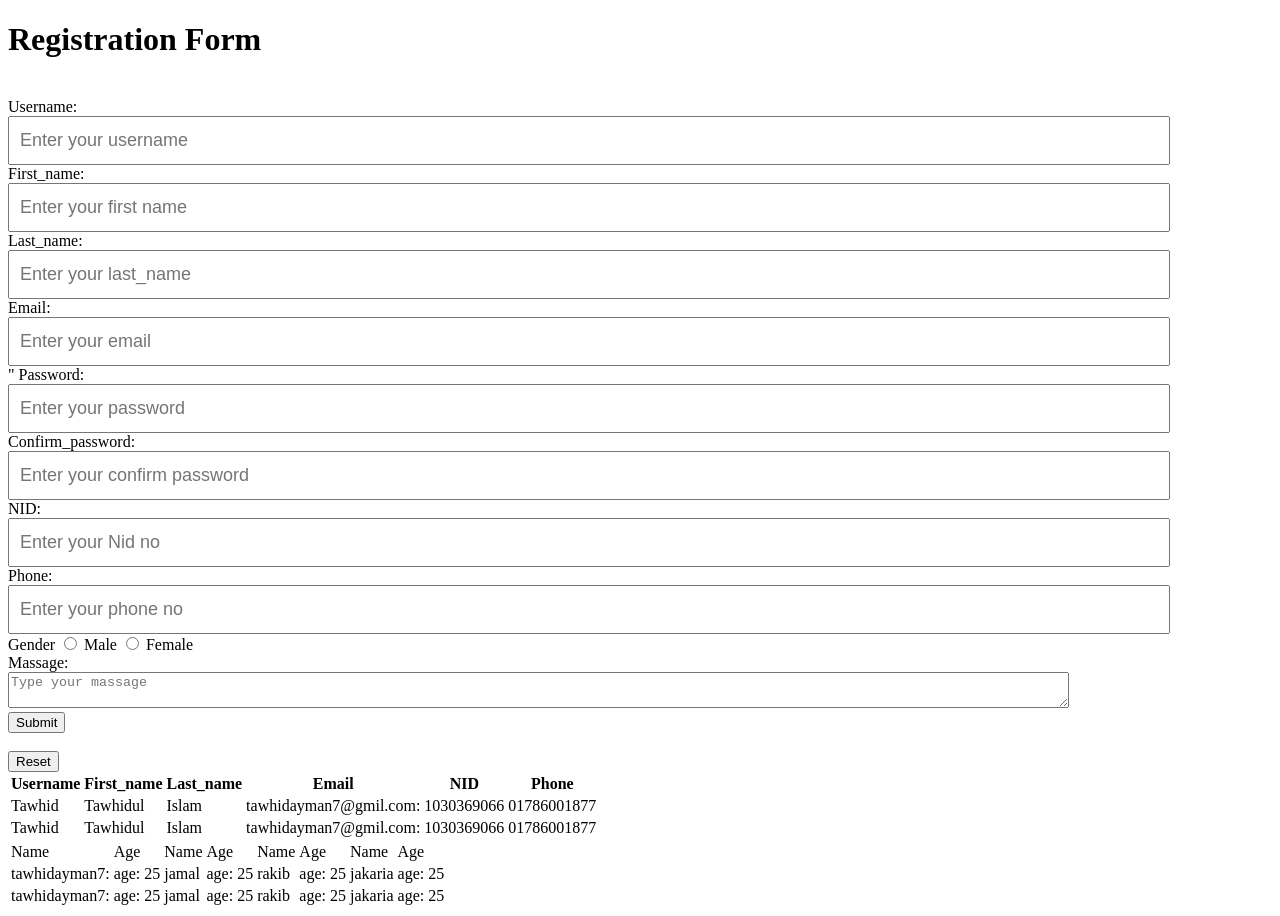
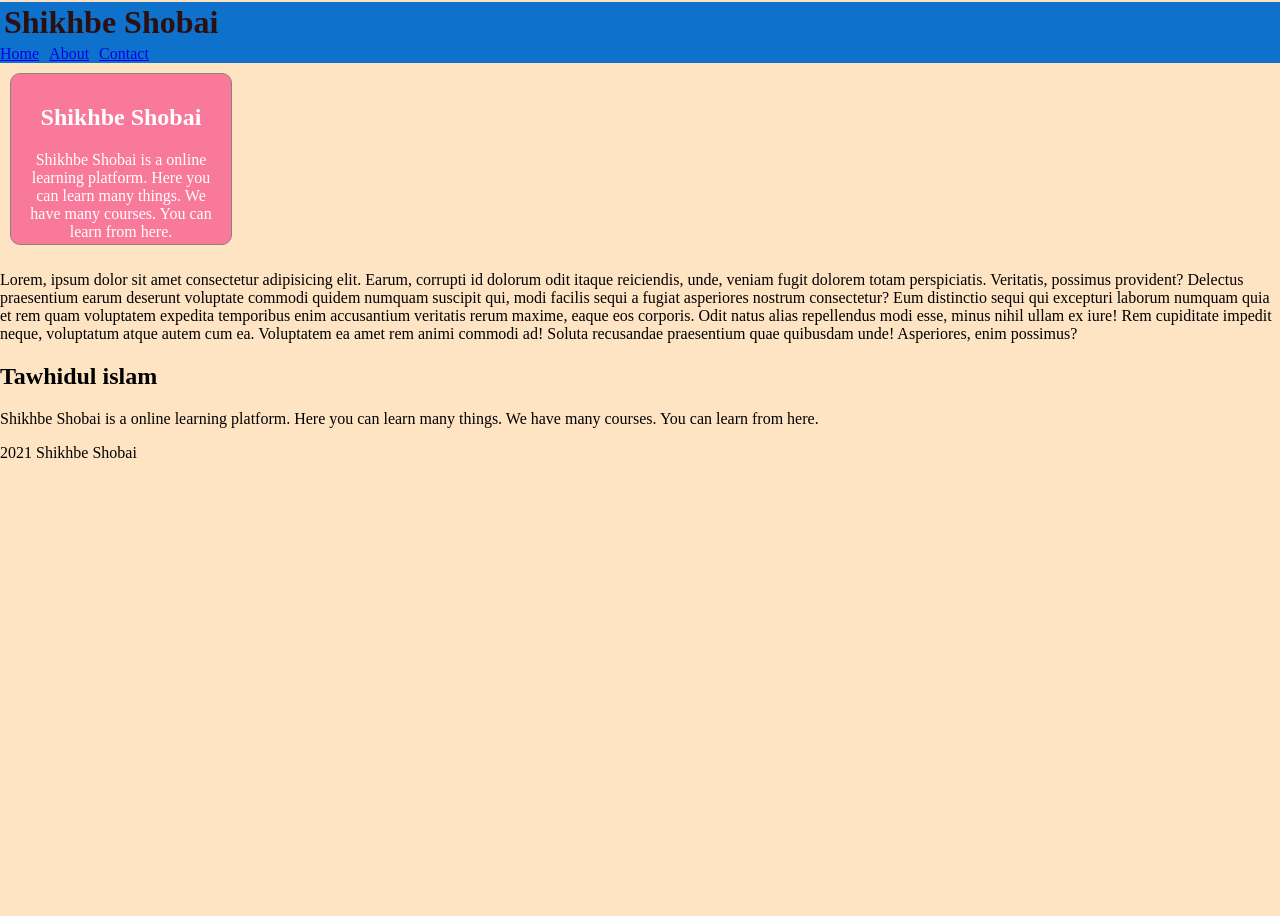
Before and after one commit to tawhidul-islam7/from_repo-1, a plain HTML site: page index.html in a window 1280 px wide. After the commit the page ends 800 px from the top, so only its background shows below. Drawn offline with Linux system fonts and the light colour scheme.

Commit message:
Add files via upload

```diff
--- /dev/null
+++ b/class.css
@@ -0,0 +1,29 @@
+
+body {
+    background-color: bisque;
+    margin: 0;
+
+}
+
+
+
+header {
+	background-color: #0e72cc
+}
+header h1{
+    margin: 2px;
+    padding: 2px;
+    color: rgb(45, 15, 15);
+}
+.box {
+    height: 150px;
+    width: 200px;
+    background-color: #f9799a; ;
+    color: #fff;
+    margin: 10px;
+    padding: 10px;
+    border: 1px solid rgb(139, 130, 130);
+    border-radius: 10px;
+    display: inline-block;
+    text-align: center;
+}
--- a/index.html
+++ b/index.html
@@ -3,116 +3,38 @@
 <head>
     <meta charset="UTF-8">
     <meta name="viewport" content="width=device-width, initial-scale=1.0">
-    <title>HTML-FROM</title>
-    <link rel="stylesheet" href="styles/from.css">
+    <title>Document</title>
+    <link rel="stylesheet" href="class.css">
 </head>
-<body>
-    <form action="#" method="get" enctype="multipart/form-data">
-    <h1>Registration Form</h1>
-<br>
-    <label for="username">Username:</label><br>
-    <input type="text" placeholder="Enter your username" name="username" id="username" class="username">
-    <br>
-        <label for="first_name" >First_name:</label><br>
-        <input type="text"placeholder="Enter your first name" name="first_name "id="first_name" class="first_name">
-    <br>
-        <label for="last_name" >Last_name:</label><br>
-        <input type="text"placeholder="Enter your last_name" name="last_name "id="last_name" class="last_name">
-    <br>
-    <label fro="email">Email:</label><br>
-    <input type ="email" placeholder="Enter your email" name="email" id="email" class="email">
-    <br>"
-    <label for ="password">Password:</label><br>
-    <input type =password placeholder="Enter your password " name ="password " id="password" class="password">
-    <br>
-    <label for="cornfirm_password">Confirm_password:</label><br>
-    <input type="password" placeholder="Enter your confirm password" name="confirm_password" id="confirm_password" class="confirm_password">
-    <br>
-    <label for="NID">NID:</label><br>
-    <input type="text" placeholder="Enter your Nid no" name="NID" id="NID" class="NID">
-    <br>
-    <label for="phone">Phone:</label><br>
-    <input type="text" placeholder="Enter your phone no" name="phone" id="phone" class="phone">
-    <br>
-    <label for="gender">Gender</label>
 
-    <input type="radio" value="Male"name="gender" id="gender" class="gender">
-    <span>Male</span>
+    <header>
+        <h1>Shikhbe Shobai</h1>
+        <nav style="font-family: right;"></nav>
+            <ul style="list-style: none; display: flex; gap: 10px; margin: 0; padding: 0;">
+            <li><a href="index.html">Home</a></li>
+            <li><a href="about.html">About</a></li>
+            <li><a href="contact.html">Contact</a></li>
+            </ul>
 
-    <input type="radio" value="female"name="gender" id="gender" class="gender">
-    <span>Female</span>
-    <br>
-    <label for=" your masssage" >Massage:</label><br>
-    <textarea name="massage" id="massage" class="massage" cols="130px"rowa="auto" placeholder="Type your massage"></textarea>
-    <br>
-    <button type="submit" class="submit">Submit</button><br>
-    <br>
-    <button type="reset" class="reset">Reset</button>
-
-
-<table>
-    <tr>
-         <th>Username</th>
-        <th>First_name</th>
-        <th>Last_name</th>
-        <th>Email</th>
-         <th>NID</th>
-        <th>Phone</th>
-    <tr>
-        <td>Tawhid</td>
-        <td>Tawhidul</td>
-        <td>Islam</td>
-        <td>tawhidayman7@gmil.com:</td>
-        <td>1030369066</td>
-        <td> 01786001877</td>
-    </tr>
-    <tr>
-        <td>Tawhid</td>
-        <td>Tawhidul</td>
-        <td>Islam</td>
-        <td>tawhidayman7@gmil.com:</td>
-        <td>1030369066</td>
-        <td> 01786001877</td>
-    </tr>
-
-</table>
-<table>
-    <tr>
-        <td>Name </td>
-        <td>Age</td>
-        <td>Name </td>
-        <td>Age</td>
-        <td>Name </td>
-        <td>Age</td>
-        <td>Name </td>
-        <td>Age</td>
-
-    </tr>
-    <tr>
-        <td>tawhidayman7: </td>
-        <td>age: 25</td>
-        <td> jamal</td>
-        <td>age: 25</td>
-        <td>rakib  </td>
-        <td>age: 25</td>
-        <td>jakaria</td>
-        <td>age: 25</td>
-        </td>
-    <tr>
-        <td>tawhidayman7: </td>
-        <td>age: 25</td>
-        <td> jamal</td>
-        <td>age: 25</td>
-        <td>rakib  </td>
-        <td>age: 25</td>
-        <td>jakaria</td>
-        <td>age: 25</td>
-        </td>
-    </tr>
-</table>
+        </nav>
+    </header>
 
 
 
+    <body>
+  <div class="box">
+    <h2>Shikhbe Shobai</h2>
+     <p>Shikhbe Shobai is a online learning platform. Here you can learn many things. We have many courses. You can learn from here. </p>
+
+</div>
+
+<p>Lorem, ipsum dolor sit amet consectetur adipisicing elit. Earum, corrupti id dolorum odit itaque reiciendis, unde, veniam fugit dolorem totam perspiciatis. Veritatis, possimus provident? Delectus praesentium earum deserunt voluptate commodi quidem numquam suscipit qui, modi facilis sequi a fugiat asperiores nostrum consectetur? Eum distinctio sequi qui excepturi laborum numquam quia et rem quam voluptatem expedita temporibus enim accusantium veritatis rerum maxime, eaque eos corporis. Odit natus alias repellendus modi esse, minus nihil ullam ex iure! Rem cupiditate impedit neque, voluptatum atque autem cum ea. Voluptatem ea amet rem animi commodi ad! Soluta recusandae praesentium quae quibusdam unde! Asperiores, enim possimus?</p>
+
+
+
+    <h2>Tawhidul islam</h2>
+    <p>Shikhbe Shobai is a online learning platform. Here you can learn many things. We have many courses. You can learn from here. </p>
+        <p> 2021 Shikhbe Shobai</p>
 
 </body>
 </html>
```
